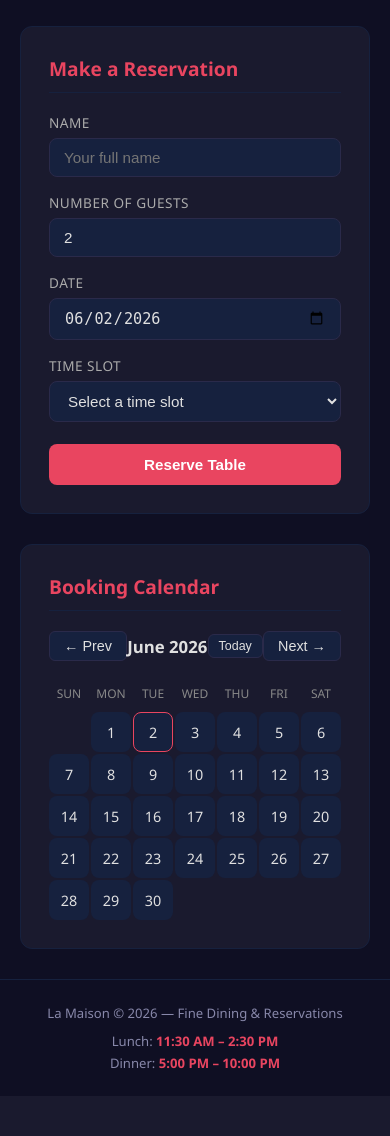
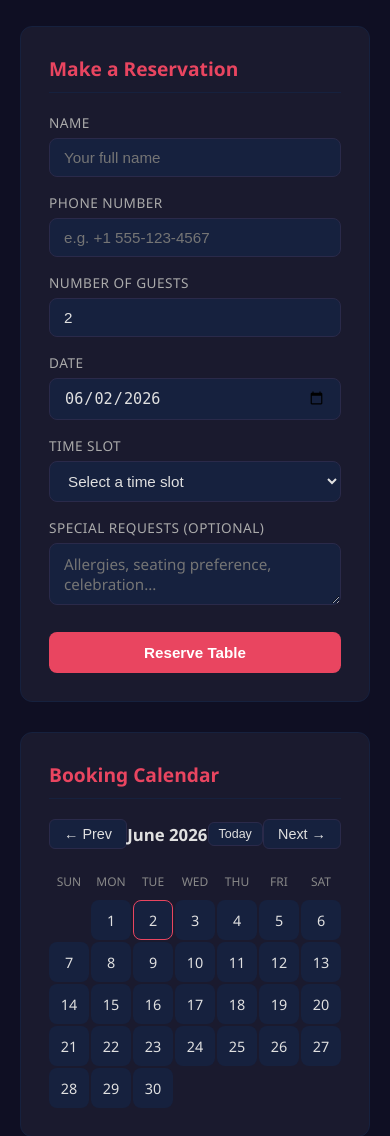
Before and after one commit to ShubhamDevops07/restaurant-booking, a Flask app: page / in a window 390 px wide. Shown: the part 351-1487 px from the top of the page. Before the commit the page ends 1419 px from the top, so only its background shows below. Run offline with Flask 2, Linux system fonts and the light colour scheme; data that the repository does not hold is empty.

Commit message:
Add phone number and special requests fields to bookings
Adds two new fields to enhance the reservation experience:
- Phone number (required) for contact purposes
- Special requests/notes (optional) for allergies, seating preferences, celebrations
Includes safe schema migration for existing databases via ALTER TABLE.

https://claude.ai/code/session_01JWi5Qpd1tVdz53RnbonJ8e

```diff
--- a/app.py
+++ b/app.py
@@ -19,12 +19,19 @@ def init_db():
         CREATE TABLE IF NOT EXISTS bookings (
             id INTEGER PRIMARY KEY AUTOINCREMENT,
             name TEXT NOT NULL,
+            phone TEXT NOT NULL DEFAULT '',
             guests INTEGER NOT NULL,
             date TEXT NOT NULL,
             time TEXT NOT NULL,
+            notes TEXT NOT NULL DEFAULT '',
             created_at TIMESTAMP DEFAULT CURRENT_TIMESTAMP
         )
     """)
+    existing = [row[1] for row in conn.execute("PRAGMA table_info(bookings)").fetchall()]
+    if "phone" not in existing:
+        conn.execute("ALTER TABLE bookings ADD COLUMN phone TEXT NOT NULL DEFAULT ''")
+    if "notes" not in existing:
+        conn.execute("ALTER TABLE bookings ADD COLUMN notes TEXT NOT NULL DEFAULT ''")
     conn.commit()
     conn.close()
 
@@ -41,12 +48,16 @@ def index():
 def book():
     data = request.get_json()
     name = data.get("name", "").strip()
+    phone = data.get("phone", "").strip()
     guests = data.get("guests")
     date = data.get("date", "").strip()
     time_slot = data.get("time", "").strip()
+    notes = data.get("notes", "").strip()
 
     if not name:
         return jsonify({"error": "Name is required"}), 400
+    if not phone:
+        return jsonify({"error": "Phone number is required"}), 400
     if not guests or int(guests) < 1:
         return jsonify({"error": "At least 1 guest required"}), 400
     if int(guests) > 20:
@@ -58,8 +69,8 @@ def book():
 
     conn = get_db()
     conn.execute(
-        "INSERT INTO bookings (name, guests, date, time) VALUES (?, ?, ?, ?)",
-        (name, int(guests), date, time_slot),
+        "INSERT INTO bookings (name, phone, guests, date, time, notes) VALUES (?, ?, ?, ?, ?, ?)",
+        (name, phone, int(guests), date, time_slot, notes),
     )
     conn.commit()
     conn.close()
@@ -88,9 +99,11 @@ def api_bookings():
         {
             "id": b["id"],
             "name": b["name"],
+            "phone": b["phone"],
             "guests": b["guests"],
             "date": b["date"],
             "time": b["time"],
+            "notes": b["notes"],
         }
         for b in bookings
     ]
--- a/templates/index.html
+++ b/templates/index.html
@@ -310,6 +310,10 @@
                     <input type="text" id="name" placeholder="Your full name" required>
                 </div>
                 <div class="form-group">
+                    <label>Phone Number</label>
+                    <input type="tel" id="phone" placeholder="e.g. +1 555-123-4567" required>
+                </div>
+                <div class="form-group">
                     <label>Number of Guests</label>
                     <input type="number" id="guests" min="1" max="20" value="2" required>
                 </div>
@@ -344,6 +348,10 @@
                             <option value="10:00 PM">10:00 PM</option>
                         </optgroup>
                     </select>
+                </div>
+                <div class="form-group">
+                    <label>Special Requests (optional)</label>
+                    <textarea id="notes" placeholder="Allergies, seating preference, celebration..." rows="2" style="width:100%;padding:10px 14px;background:#16213e;border:1px solid #2a2a4a;border-radius:8px;color:#e0e0e0;font-size:0.95rem;font-family:inherit;resize:vertical;transition:border-color 0.2s;" onfocus="this.style.borderColor='#e94560'" onblur="this.style.borderColor='#2a2a4a'"></textarea>
                 </div>
                 <button type="submit" class="btn btn-primary">Reserve Table</button>
             </form>
@@ -511,8 +519,10 @@
                     <div class="booking-card" id="booking-${b.id}">
                         <div class="booking-info">
                             <span class="b-name">${b.name}</span>
+                            <span class="b-meta">${b.phone}</span>
                             <span class="b-meta">${b.time}</span>
                             <span class="b-meta">${b.guests} guest${b.guests > 1 ? 's' : ''}</span>
+                            ${b.notes ? `<div style="color:#8888aa;font-size:0.8rem;margin-top:4px;font-style:italic;width:100%;">Note: ${b.notes}</div>` : ''}
                         </div>
                         <button class="btn btn-cancel" onclick="cancelBooking(${b.id})">Cancel</button>
                     </div>
@@ -529,9 +539,11 @@
 
             const payload = {
                 name: document.getElementById('name').value,
+                phone: document.getElementById('phone').value,
                 guests: document.getElementById('guests').value,
                 date: document.getElementById('date').value,
-                time: document.getElementById('time').value
+                time: document.getElementById('time').value,
+                notes: document.getElementById('notes').value
             };
 
             fetch('/book', {
@@ -548,6 +560,7 @@
                     document.getElementById('bookingForm').reset();
                     document.getElementById('date').value = new Date().toISOString().split('T')[0];
                     document.getElementById('guests').value = 2;
+                    document.getElementById('notes').value = '';
                     // Auto-select the booked date on calendar
                     const bookedDate = payload.date;
                     const d = new Date(bookedDate + 'T12:00:00');
```
